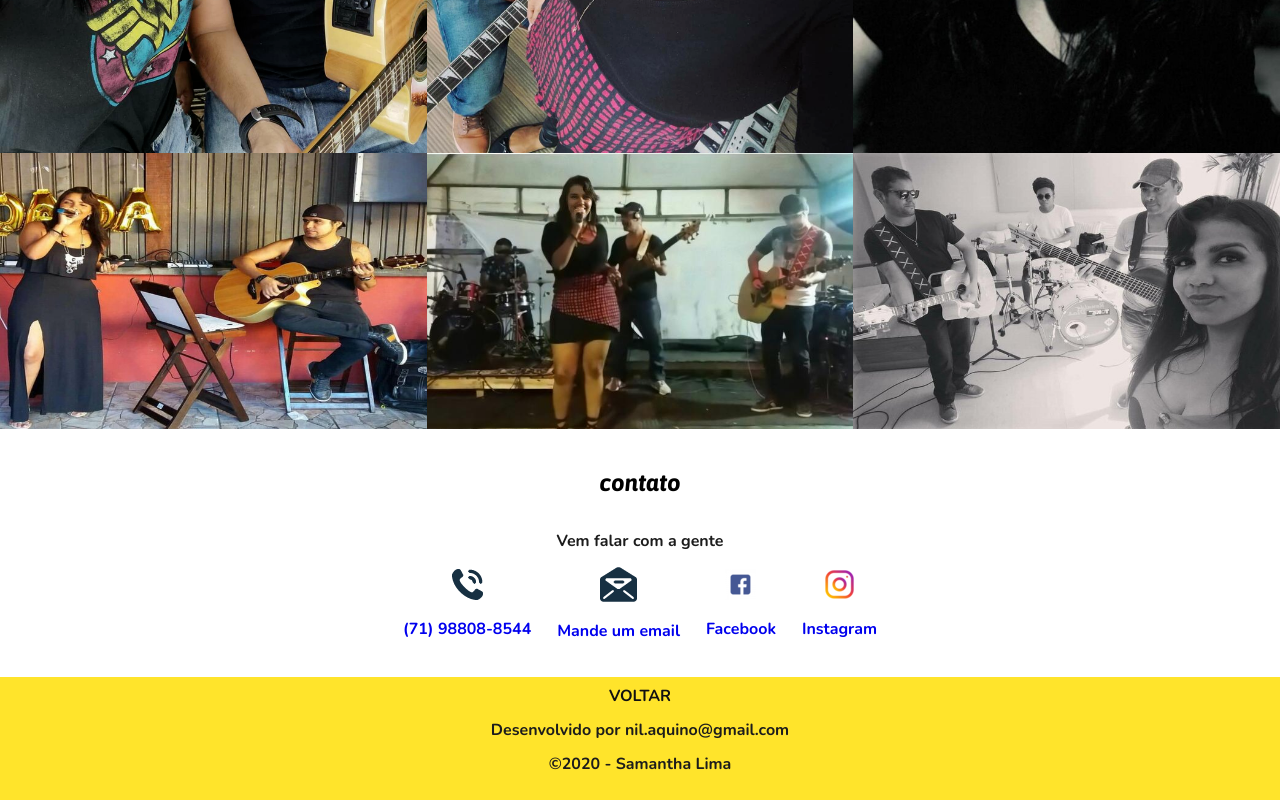
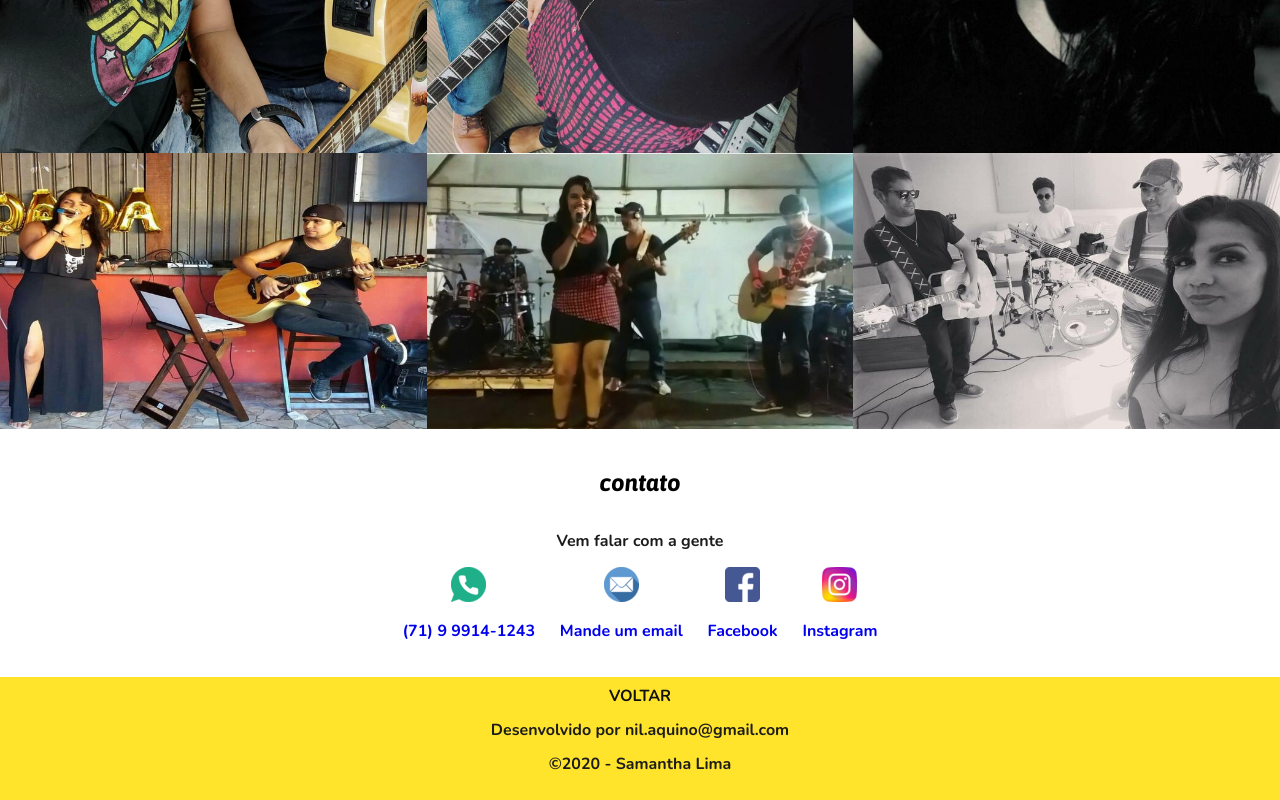
Before and after one commit to Adenildo-Aquino/pagina-web, a plain HTML site: page docs/index.html in a window 1280 px wide. Shown: the part 1999-2799 px from the top of the page. Drawn offline with nearby package versions, Linux system fonts and the light colour scheme.

Commit message:
alt 1
mudanças pontuais

```diff
--- a/docs/index.html
+++ b/docs/index.html
@@ -11,7 +11,7 @@
 	<nav>
 		<a href="#fotos">SAMANTHA LIMA</a>
 		<ul>
-			<li><a href="#agenda">Agenda</a></li>
+			<li><a href="#contato"><img src="img/notas-musicais (1).png" alt="notas-musicais"> </a></li>
 			<li><a href="#biografia">Biografia</a></li>
 			<li><a href="#fotos">Fotos</a></li>
 			<li><a href="#contato">Contato</a></li>
@@ -58,19 +58,19 @@
 		<h2>contato</h2>
 		<p>Vem falar com a gente</p>
 		<div>
-			<img src="img/tel.png" alt="telefone">
-			<p><a href="tel:71988088544">(71) 98808-8544</a></p>
+			<img src="img/chamada-telefonica.png" alt="telefone">
+			<p><a href="tel:71999141243">(71) 9 9914-1243</a></p>
 		</div>
 		<div>
-			<img src="img/mail.png" alt="email">
+			<img src="img/o-email.png" alt="email">
 			<p><a href="mailto:samantha.lucena@hotmail.com">Mande um email</a></p>
 		</div>
 		<div>
-			<img src="img/face.png" alt="Facebook">
+			<img src="img/facebook.png" alt="Facebook">
 			<p><a href="https://www.facebook.com/samantha.lima.142" target="_blank">Facebook</a></p>
 		</div>
 		<div>
-			<img src="img/insta.png" alt="instagram">
+			<img src="img/instagram.png" alt="instagram">
 			<p><a href="https://www.instagram.com/oficialsamlima/" target="_blank">Instagram</a></p>
 		</div>
 	</section>
```
Also changed, not shown: docs/img/chamada-telefonica.png (added), docs/img/face.png (deleted), docs/img/facebook.png (added), docs/img/insta.png (deleted), docs/img/instagram.png (added), docs/img/mail.png (deleted), docs/img/notas-musicais (1).png (added), docs/img/o-email.png (added), docs/img/tel.png (deleted).
